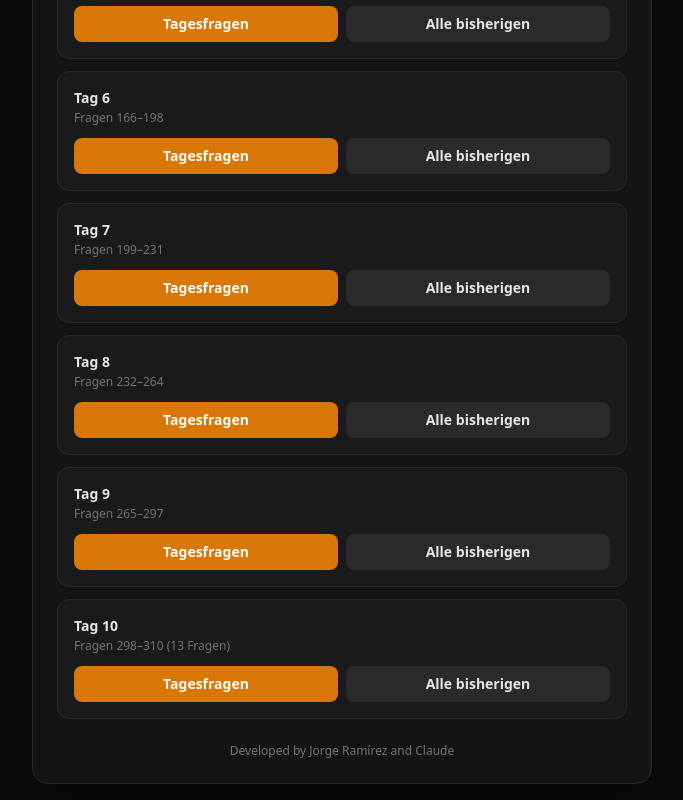
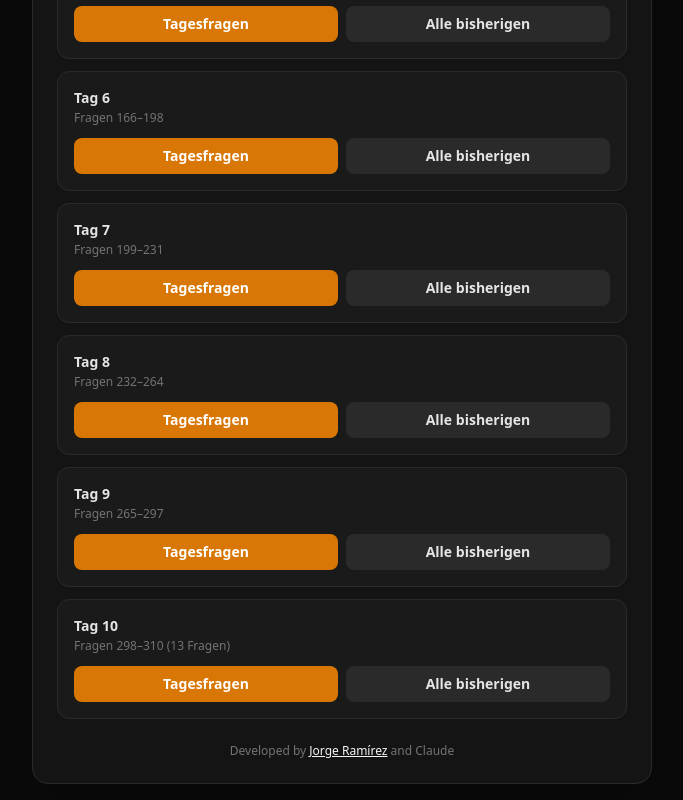
Before and after one commit to jorge-ramirez-purpose/ebt-trainer, a React (Vite) app: page / in a window 1280 px wide. Shown: the part 706-1506 px from the top of the page, without its empty margins (298-981 px from the left). Built offline with nearby package versions, Linux system fonts and the light colour scheme.

Commit message:
docs: link author name to GitHub profile

```diff
--- a/src/components/DaySelectScreen.tsx
+++ b/src/components/DaySelectScreen.tsx
@@ -88,7 +88,16 @@ export const DaySelectScreen = ({ onSelectDay, progress }: TProps) => {
         </div>
 
         <div className={`text-center text-xs ${colors.textMuted} mt-6 font-sans`}>
-          Developed by Jorge Ram&iacute;rez and Claude
+          Developed by{" "}
+          <a
+            href="https://github.com/jorge-ramirez-purpose"
+            target="_blank"
+            rel="noreferrer"
+            className={`underline ${colors.textPrimary} hover:text-amber-400`}
+          >
+            Jorge Ram&iacute;rez
+          </a>{" "}
+          and Claude
         </div>
       </div>
     </div>
```
Also changed, not shown: .claude/settings.local.json, 1 other file (tests, documents, lock files or other folders).
